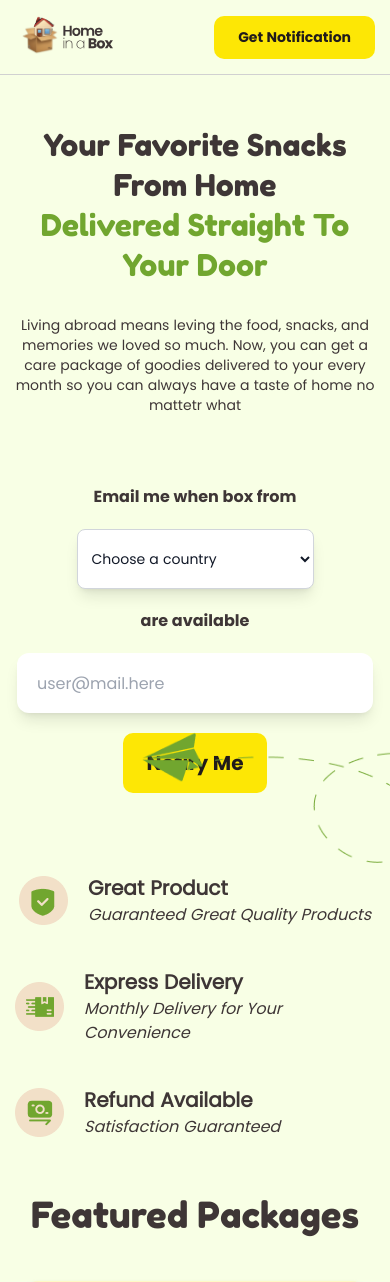
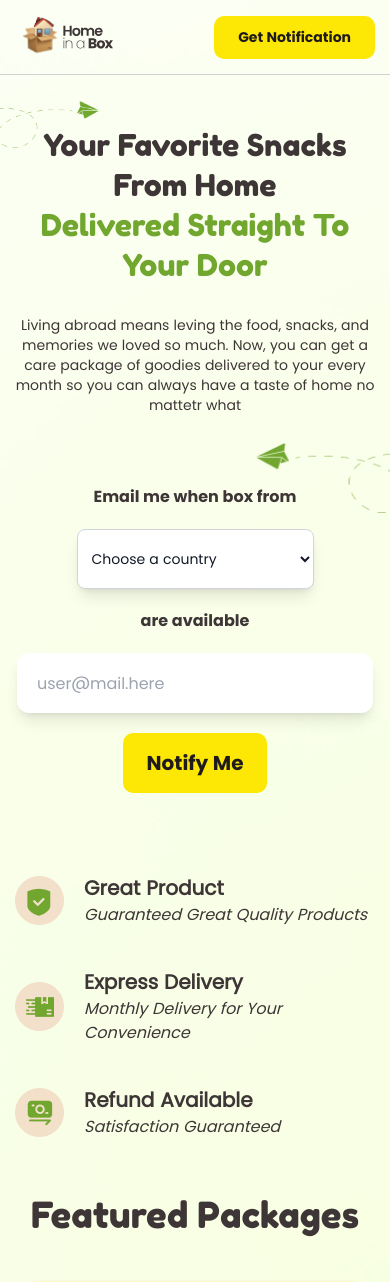
Before and after one commit to samoousama/home-in-a-box, a Next.js app: page / in a window 390 px wide. Shown: the top 1282 px of the page. Built offline with nearby package versions, Linux system fonts and the light colour scheme.

Commit message:
new changes added

```diff
--- a/app/opps/page.tsx
+++ b/app/opps/page.tsx
@@ -5,7 +5,7 @@ import Link from "next/link";
 
 export default function Opps() {
   return (
-    <div className="min-h-screen">
+    <div className="min-h-screen bg-[url(img/bg-image.png)] bg-no-repeat bg-cover">
       <div className="px-[50px] border border-[#D1D1D1] border-b-1 flex justify-between items-center sm:px-[15px] sm:py-[12px] border-t-[0px] border-l-[0px] border-r-[0px] md:px-[20px]">
         <Link href="/">
             <Image
--- a/app/page.tsx
+++ b/app/page.tsx
@@ -10,7 +10,7 @@ import ArrowRight from "../app/img/arrowimg-right.png"
 
 export default function Home() {
   return (
-    <div className="min-h-screen bg-[#f8ffe5]">
+    <div className="min-h-screen bg-[url(img/bg-image.png)] bg-no-repeat bg-cover">
       <div className="px-[50px] border border-[#D1D1D1] border-b-1 flex justify-between items-center sm:px-[15px] sm:py-[12px] border-t-[0px] border-l-[0px] border-r-[0px] md:px-[20px]">
         <Link href="/">
             <Image
@@ -26,11 +26,11 @@ export default function Home() {
 
     <div className="relative">
 
-      <div className="absolute top-[40px] sm:hidden md:hidden">
+      <div className="absolute top-[40px] md:hidden left-0 sm:top-[20px]">
         <Image
             src={ArrowLeft}
             alt=""
-            className=""
+            className="max-w-[250px] xl:max-w-[200px] lg:hidden sm:max-w-[100px]"
         />
       </div>
 
@@ -76,18 +76,18 @@ export default function Home() {
         </div>
       </div>
 
-      <div className="absolute right-0 bottom-[10px] md:hidden">
+      <div className="absolute right-0 bottom-[10px] md:hidden sm:bottom-[360px]">
         <Image
             src={ArrowRight}
             alt=""
-            className="max-w-[250px]"
+            className="max-w-[250px] xl:max-w-[200px] lg:hidden sm:max-w-[135px]"
         />
       </div>
 
       </div>
 
       <div className="grid grid-cols-3 max-w-[1200px] m-auto sm:grid-cols-1 px-[15px] sm:gap-[40px]">
-        <div className="text-left flex gap-[20px] items-center sm:justify-center">
+        <div className="text-left flex gap-[20px] items-center sm:justify-start">
           <Image
             src={IconProduct}
             alt=""
```
Also changed, not shown: app/img/bg-image.png (added).
